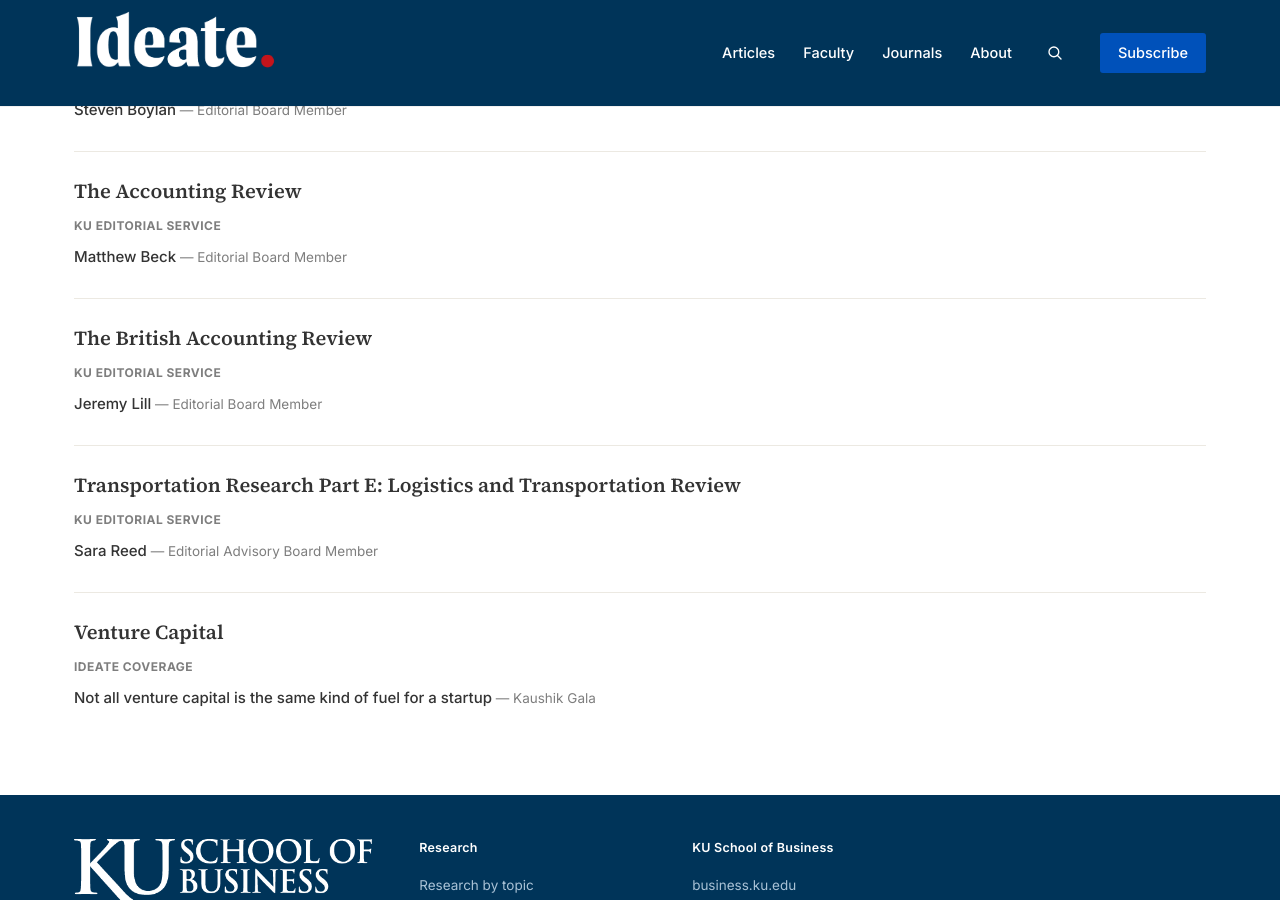
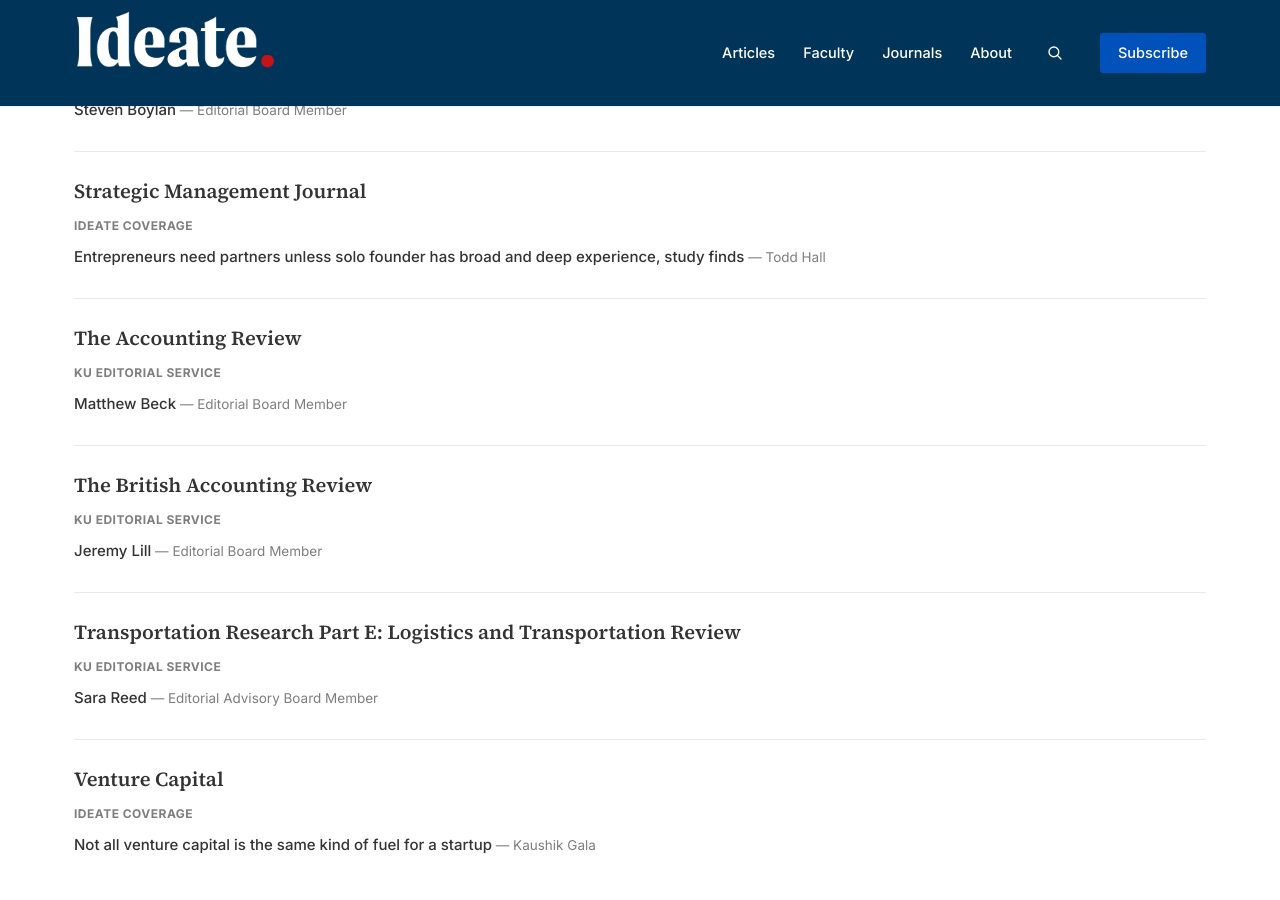
Before and after one commit to KUBschool/ideate, a Jekyll site: the page built from journals.html, in a window 1280 px wide and 900 px high, scrolled down 7719 px. Built offline with Jekyll 4.4.1, drawn with Linux system fonts in a browser that asks for light colours; some of the changed text lies outside the part shown.

Commit message:
Update Article “2026-07-06-solo-founder-viability”

```diff
--- a/_articles/2026-07-06-solo-founder-viability.md
+++ b/_articles/2026-07-06-solo-founder-viability.md
@@ -1,22 +1,24 @@
 ---
-title: "Entrepreneurs need partners unless solo founder has broad and deep experience, study finds"
-dek: "Startup dramas love a good co-founder feud. New research finds the conventional wisdom that entrepreneurs need co-founders is only partly right — solo founders with the right mix of experience can do just as well."
+title: Entrepreneurs need partners unless solo founder has broad and deep
+  experience, study finds
+dek: Startup dramas love a good co-founder feud. New research finds the
+  conventional wisdom that entrepreneurs need co-founders is only partly right —
+  solo founders with the right mix of experience can do just as well.
 topic: entrepreneurship
 faculty:
   - todd-hall
-byline: "Todd Hall"
+byline: Todd Hall
 date: 2026-07-06
 image_tint: limestone
 featured: false
-source_url: "https://business.ku.edu/news/article/entrepreneurs-need-partners-unless-solo-founder-has-broad-and-deep-experience-study-finds"
-answer_box: >-
-  Research on solo-founded startups finds that while co-founder teams
+source_url: https://business.ku.edu/news/article/entrepreneurs-need-partners-unless-solo-founder-has-broad-and-deep-experience-study-finds
+answer_box: Research on solo-founded startups finds that while co-founder teams
   generally outperform solo founders on average, that disadvantage is
-  substantially diminished for solo founders with "T-shaped" experience
-  — deep expertise in one area combined with a broad base across
-  others — challenging the blanket assumption, common among
-  accelerators and venture capitalists, that a startup needs a
-  co-founder to be viable.
+  substantially diminished for solo founders with "T-shaped" experience — deep
+  expertise in one area combined with a broad base across others — challenging
+  the blanket assumption, common among accelerators and venture capitalists,
+  that a startup needs a co-founder to be viable.
+journal: Strategic Management Journal
 ---
 
 "The Social Network." "WeCrashed." "Silicon Valley." Startup dramas love a co-founder feud. New research asks whether the conventional wisdom behind all that drama — that founders need partners — actually holds up.
```
